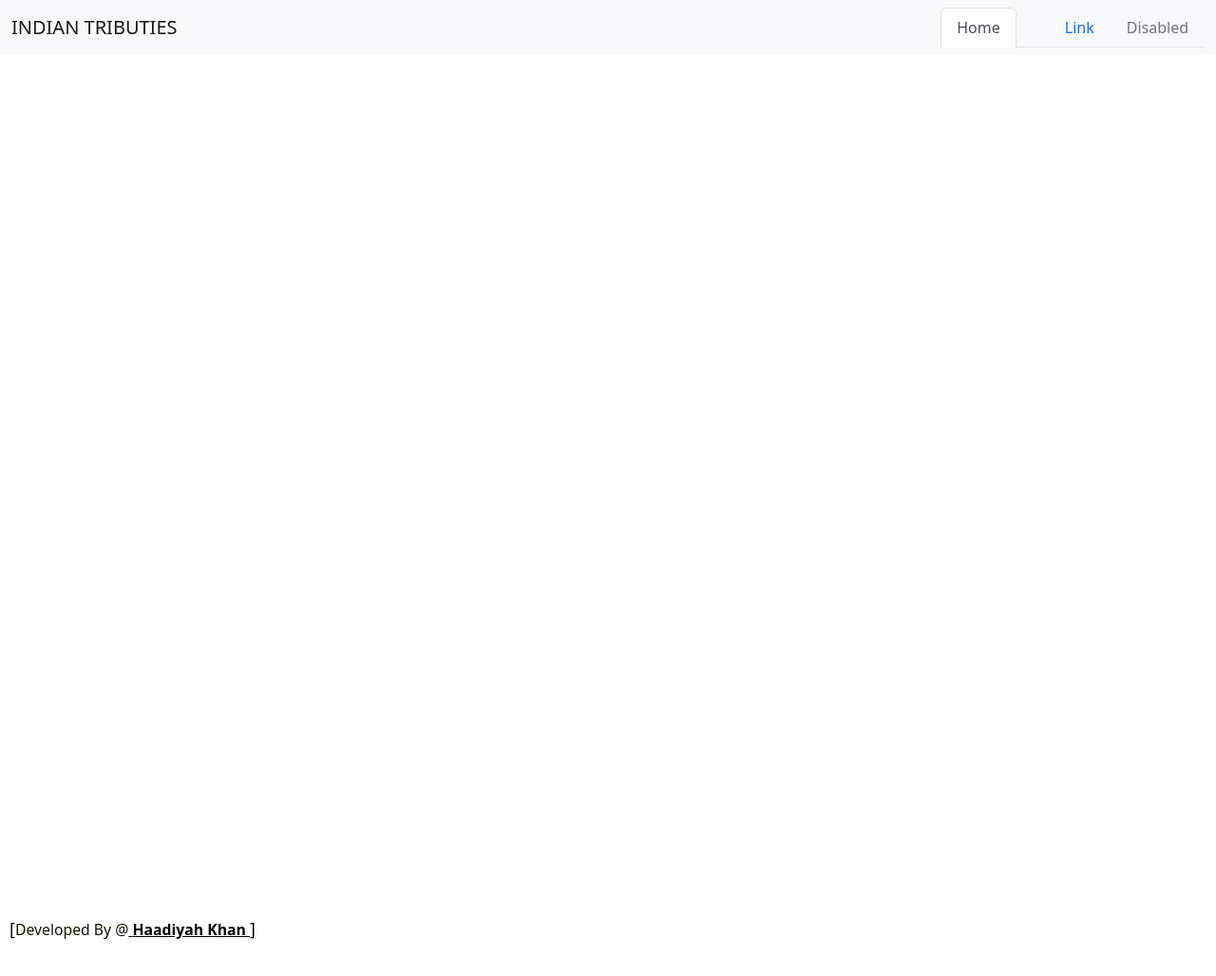
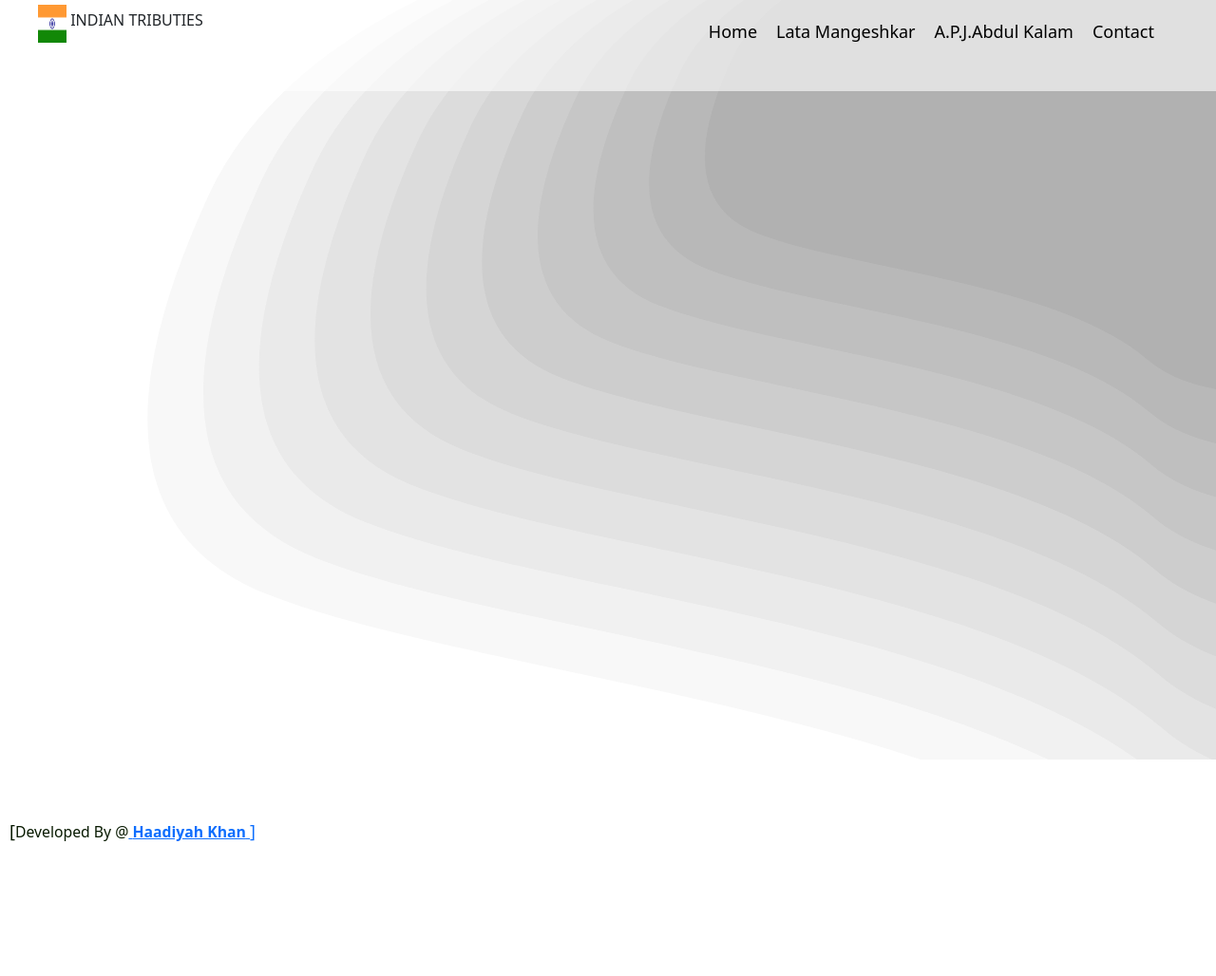
Before and after one commit to FaizShaikh0705/Html_Project2, a plain HTML site: page index.html in a window 1280 px wide. Shown: the whole page at 95% size. After the commit the page ends 970 px from the top, so only its background shows below. Drawn offline with nearby package versions, Linux system fonts and the light colour scheme.

Commit message:
project update

```diff
--- a/index.html
+++ b/index.html
@@ -6,50 +6,26 @@
     <meta http-equiv="X-UA-Compatible" content="IE=edge">
     <meta name="viewport" content="width=device-width, initial-scale=1.0">
     <title>Haadiyah_Project</title>
-    <link rel="stylesheet" href="style.css">
-    <link href="https://cdn.jsdelivr.net/npm/bootstrap@5.2.0/dist/css/bootstrap.min.css" rel="stylesheet" integrity="sha384-gH2yIJqKdNHPEq0n4Mqa/HGKIhSkIHeL5AyhkYV8i59U5AR6csBvApHHNl/vI1Bx" crossorigin="anonymous">
+    <link rel="stylesheet" href="style1.css">
+    <link href="https://cdn.jsdelivr.net/npm/bootstrap@5.2.0/dist/css/bootstrap.min.css" rel="stylesheet"
+        integrity="sha384-gH2yIJqKdNHPEq0n4Mqa/HGKIhSkIHeL5AyhkYV8i59U5AR6csBvApHHNl/vI1Bx" crossorigin="anonymous">
     <script src="https://kit.fontawesome.com/33059fb9fe.js" crossorigin="anonymous"></script>
 </head>
 
-<body class="home-page">
+<body>
     <section>
-        <!-- <div class="header-data">
+        <div class="header-data">
             <div class="header_container">
-                <img src="image/logo.jpeg" alt="img_logo" id="web_logo">
+                <img src="image/logo3.webp" alt="web_logo" id="web_logo"> INDIAN TRIBUTIES
                 <div class="header-list">
-                    <ul class="options">
+                    <ul>
                         <li><a href="#">Home</a></li>
-                        <li><a href="contact.html">Contact</a></li> -->
-                        <!-- <li><a href="#">legends<i class="fa fa-caret-down"></i></a>
-                        <ul>
-                            <li><a href="APJ_Abdul.html">A. P. J. Abdul Kalam</a></li>
-                            <li><a href="lataM.html">LATA MANGESHKAR</a></li>
-                        </ul> -->
-
-                    <!-- </li>
+                        <li><a href="lataM.html">Lata Mangeshkar</a></li>
+                        <li><a href="APJ_Abdul.html">A.P.J.Abdul Kalam</a></li>
+                        <li><a href="contact.html">Contact</a></li>
                     </ul>
                 </div>
-            </div> -->
-
-            <nav class="navbar bg-light">
-                <div class="container-fluid">
-                  <a class="navbar-brand">INDIAN TRIBUTIES</a>
-                  <ul class="nav nav-tabs justify-content-end">
-                    <li class="nav-item">
-                      <a class="nav-link active" aria-current="page" href="#">Home</a>
-                    </li>
-                    <li class="nav-item">
-                      <a class="nav-link" href="#"></a>
-                    </li>
-                    <li class="nav-item">
-                      <a class="nav-link" href="#">Link</a>
-                    </li>
-                    <li class="nav-item">
-                      <a class="nav-link disabled">Disabled</a>
-                    </li>
-                  </ul>
             </div>
-              </nav>
 
     <section class="footer1">
         <div class="copy-r1">
@@ -61,10 +37,11 @@
                 </small>]
             </a>
         </div>
+    </section>
 
     </section>
-        </div>
-    </section>
+
+
 
 
 
--- a/style.css
+++ b/style.css
@@ -1,59 +1,15 @@
 
 body {
-  background-color: #0598b9;
+  background-image: url(image/background.svg);
   margin: 0% 20% 5% 20%;
+   background-position: center;
+  background-repeat: no-repeat;
+  background-size: cover;
+  position:relative;
 }
 .home-page{
   margin: 0%;
 
-}
-.header-data{
-  background-image: url(image/home.jpeg);
-  width: 100%;
-  height: 100vh;
-  background-position: center;
-  background-repeat: no-repeat;
-  background-size: cover;
-  position:relative;
-}
-#web_logo{
-  margin-left: 40px;
-  width: 90px;
-  height: 110px;
-  border-radius: 50%;
-}
-.header_container{
-  background-color:rgb(255, 255, 255,0.6) ;
-  width: 100%;
-  height: 12vh;
-  position: absolute;
-}
-
-.header-list li{
-  float: inline-start;
-  padding-right: 20px;
-  list-style:none;
-  text-decoration: none;
-  font-size: 18px;
-  display: inline;
-
-}
-
-.header-list{
-  position:absolute;
-  right:15px;
-  top:20px;
-  padding-right: 30px;
-}
-
-.header-list ul a{
-  text-decoration: none;
-  color: black;
-}
-
-a:hover{
-  font-size: 20px;
-  background-color: rgb(84, 130, 223);
 }
 #title {
   text-align: center;
@@ -172,18 +128,3 @@ input{
   color: white;
   font-style: italic;
 }
-.footer1{
-  height: 120px;
-  width: 100%;
-  margin-top: 850px;
-  color: #081a01;
-  position: absolute;
-}
-.copy-r1{
-  font-size: 18px;
-  margin-top: 25px;
-  margin-left: 10px;
-  text-transform: capitalize;
-  padding-top: 5px;
-  align-content: center;
-}
--- /dev/null
+++ b/style1.css
@@ -0,0 +1,67 @@
+body{
+    margin: 0px;
+}
+
+.header-data{
+    background-image: url(image/background.svg);
+    width: 100%;
+    height: 100vh;
+    background-position: center;
+    background-repeat: no-repeat;
+    background-size: cover;
+    position:relative;
+  }
+  #web_logo{
+    margin-left: 40px;
+    margin-top: 5px;
+    width: 30px;
+    height: 40px;
+  }
+  .header_container{
+    background-color:rgb(255, 255, 255,0.6) ;
+    width: 100%;
+    height: 12vh;
+    position: absolute;
+  }
+
+  .header-list li{
+    float: inline-start;
+    padding-right: 20px;
+    list-style:none;
+    text-decoration: none;
+    font-size: 18px;
+    display: inline;
+
+  }
+
+  .header-list{
+    position:absolute;
+    right:15px;
+    top:20px;
+    padding-right: 30px;
+  }
+
+  .header-list ul a{
+    text-decoration: none;
+    color: black;
+  } */
+
+  a:hover{
+    font-size: 20px;
+    background-color: rgb(84, 130, 223);
+  }
+  .footer1{
+    height: 120px;
+    width: 100%;
+    margin-top: 850px;
+    color: #081a01;
+    position: absolute;
+  }
+  .copy-r1{
+    font-size: 18px;
+    margin-top: -20px;
+    margin-left: 10px;
+    text-transform: capitalize;
+    padding-top: 5px;
+    align-content: center;
+  }
```
Also changed, not shown: Thankyou.html (+3 -1 lines), image/background.svg (added), image/logo3.webp (added). Lines whose indentation alone changed are shown as unchanged.
